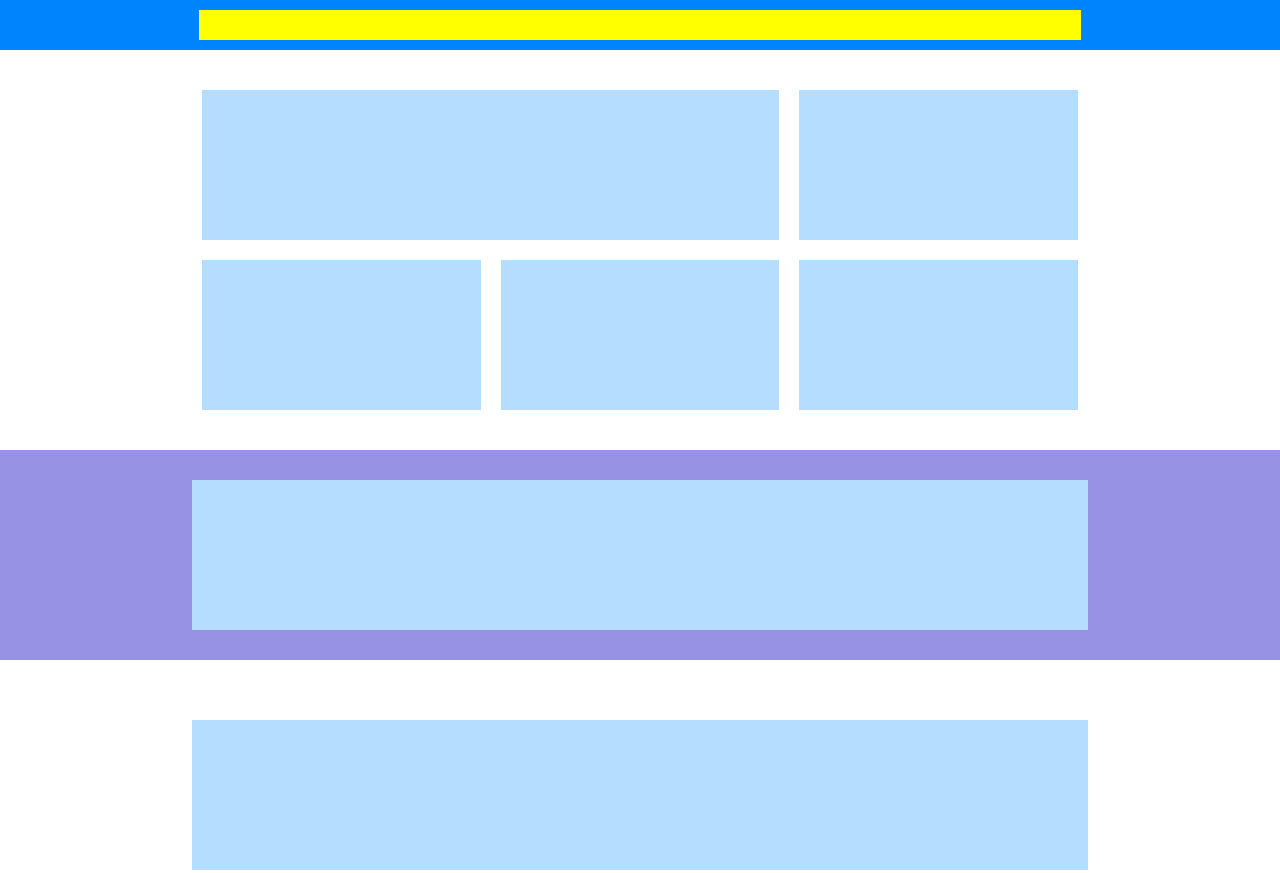
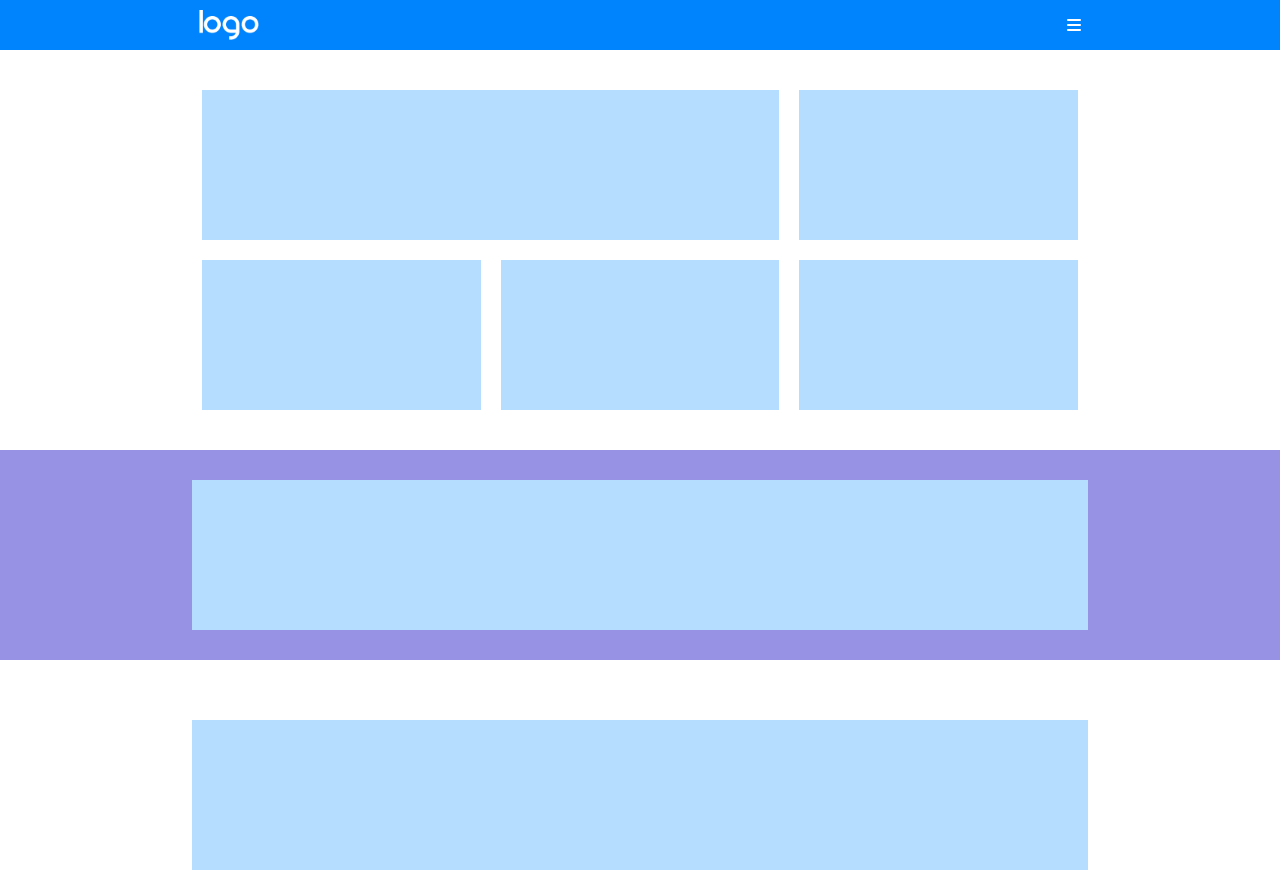
Before and after one commit to Anymoose98/htmlcss-responsive-layout, a plain HTML site: page index.html in a window 1280 px wide. Shown: the top 873 px of the page. Drawn offline with Linux system fonts and the light colour scheme.

Commit message:
Header finito

```diff
--- a/css/style.css
+++ b/css/style.css
@@ -30,6 +30,13 @@ Margin e padding
     padding-bottom: 30px;
 }
 
+.margin-top-7{
+    margin-top: 7px;
+    color: white;
+}
+.text-align-end{
+    text-align: end;
+}
 
 /*
 *******************************
@@ -48,13 +55,15 @@ header{
     margin: auto;
     width: 90%;
     height: 30px;
-    background-color: aqua;
     display: flex;
 }
 
 .col-50-header{
     width: 50%;
-    background-color: yellow;
+}
+
+#logo{
+    height: 30px;
 }
 
 /*
--- a/index.html
+++ b/index.html
@@ -5,13 +5,22 @@
     <meta name="viewport" content="width=device-width, initial-scale=1.0">
     <title>Responsive Layout</title>
     <link rel="stylesheet" href="./css/style.css">
+    <link rel="stylesheet" href="https://cdnjs.cloudflare.com/ajax/libs/font-awesome/6.4.2/css/all.min.css" integrity="sha512-z3gLpd7yknf1YoNbCzqRKc4qyor8gaKU1qmn+CShxbuBusANI9QpRohGBreCFkKxLhei6S9CQXFEbbKuqLg0DA==" crossorigin="anonymous" referrerpolicy="no-referrer" />
 </head>
 <body>
     <!-- logo e menu -->
     <header>
         <div class="riga-header">
-            <div class="col-50-header"></div>
-            <div class="col-50-header"></div>
+            <div class="col-50-header">
+                <div>
+                    <img src="./img/logo.png" alt="logo" id="logo">
+                </div>
+            </div>
+            <div class="col-50-header">
+                <div class="text-align-end margin-top-7">
+                    <i class="fa-solid fa-bars"></i>
+                </div>
+            </div>
         </div>
     </header>
 
```
Also changed, not shown: img/about.jpg (renamed from img/img/about.jpg), img/logo.png (renamed from img/img/logo.png), img/phone.png (renamed from img/img/phone.png), img/planning1.png (renamed from img/img/planning1.png), img/planning2.png (renamed from img/img/planning2.png), img/testimonial1.jpg (renamed from img/img/testimonial1.jpg), img/testimonial2.jpg (renamed from img/img/testimonial2.jpg), img/testimonial3.jpg (renamed from img/img/testimonial3.jpg).
